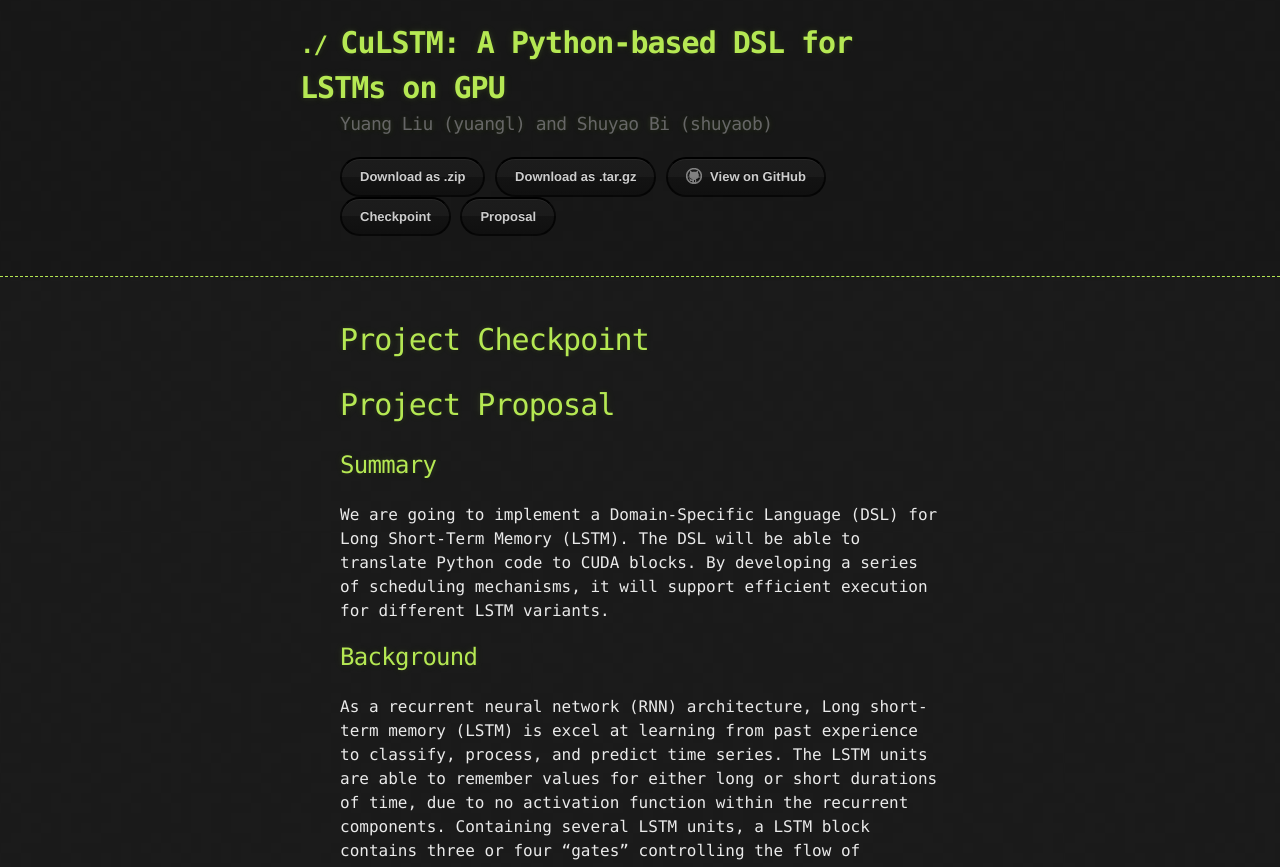
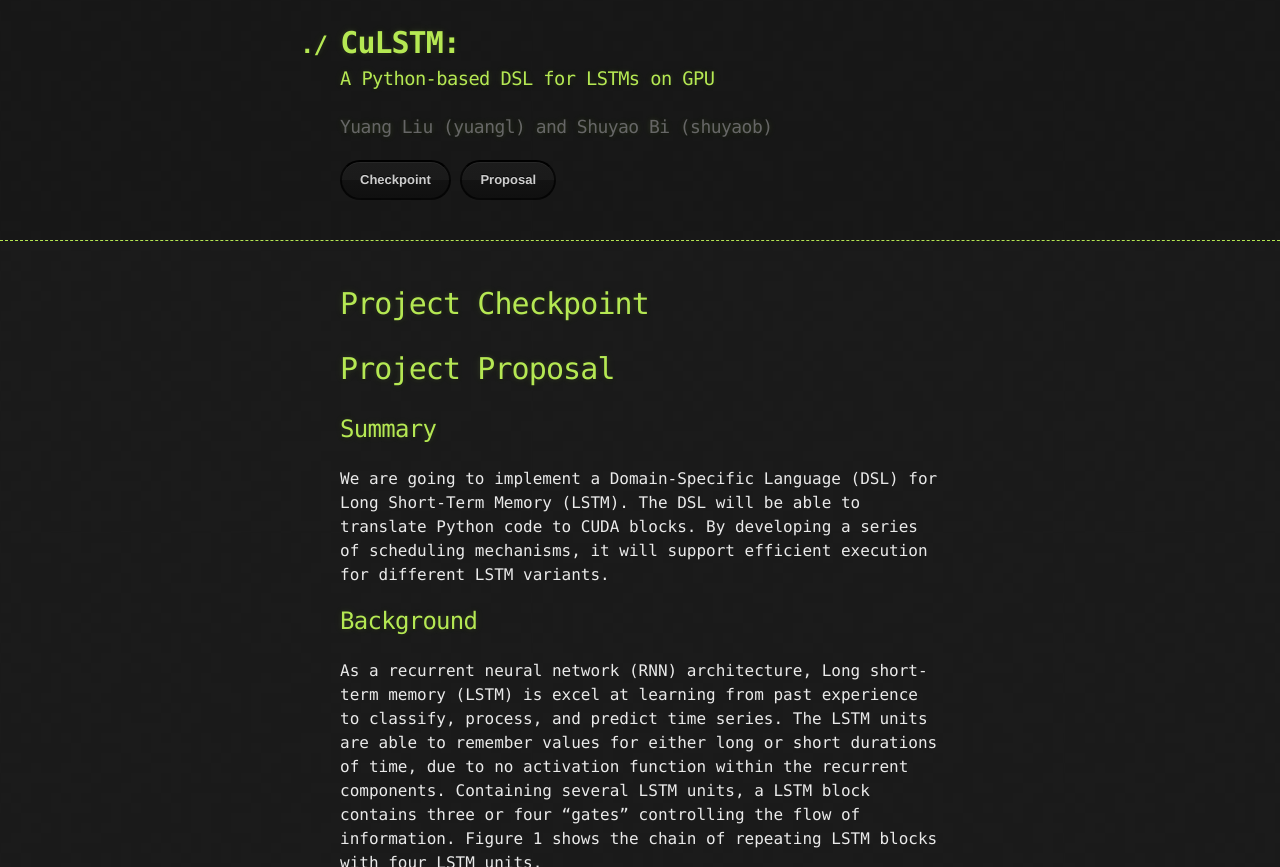
Before and after one commit to yuangliu/15618prj, a Jekyll site: the page built from docs/index.md, in a window 1280 px wide and 900 px high, cut to the strip 0-867 px from the top of the window. Built offline with Jekyll 4.4.1, drawn with Linux system fonts in a browser that asks for light colours; formulas are drawn with MathJax 3.

Commit message:
html modified

```diff
--- a/docs/_config.yml
+++ b/docs/_config.yml
@@ -13,7 +13,8 @@
 # you will see them accessed via {{ site.title }}, {{ site.email }}, and so on.
 # You can create any custom variable you would like, and they will be accessible
 # in the templates via {{ site.myvariable }}.
-title: "CuLSTM: A Python-based DSL for LSTMs on GPU"
-description: Yuang Liu (yuangl) and Shuyao Bi (shuyaob)
+title: "CuLSTM:"
+author: Yuang Liu (yuangl) and Shuyao Bi (shuyaob)
+description: A Python-based DSL for LSTMs on GPU
 markdown: kramdown
-show_downloads: true
+show_downloads: false
--- a/docs/_layouts/default.html
+++ b/docs/_layouts/default.html
@@ -12,7 +12,8 @@
     <header>
       <div class="container">
         <h1>{{ site.title | default: site.github.repository_name }}</h1>
-        <h2>{{ site.description | default: site.github.project_tagline }}</h2>
+        <h3>{{ site.description | default: site.github.project_tagline }}</h3>
+        <h2>{{ site.author | default: site.github.owner_name }}</h2>
 
         <section id="downloads">
           {% if site.show_downloads %}
```
